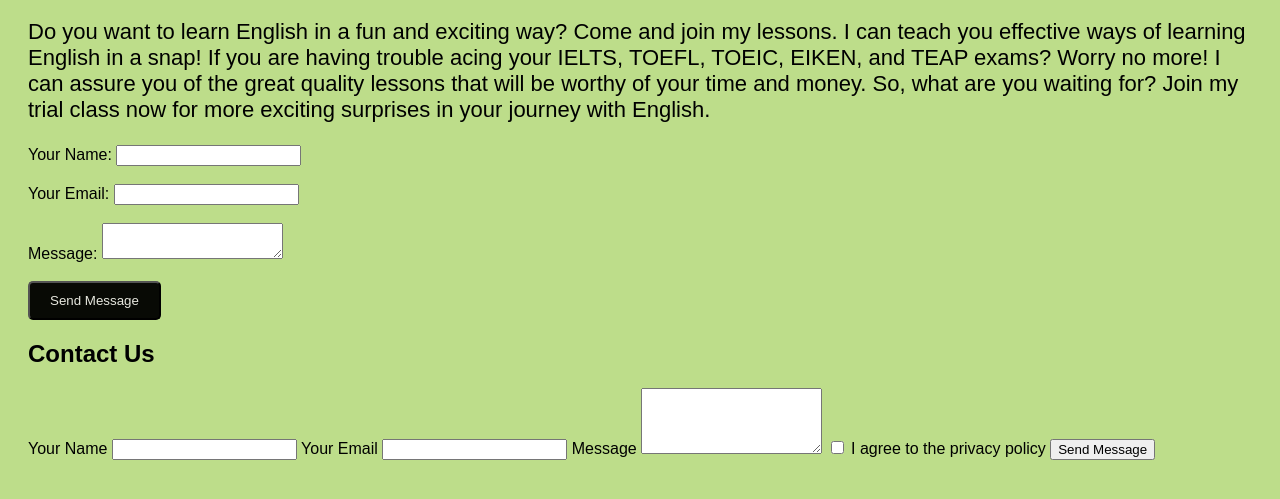
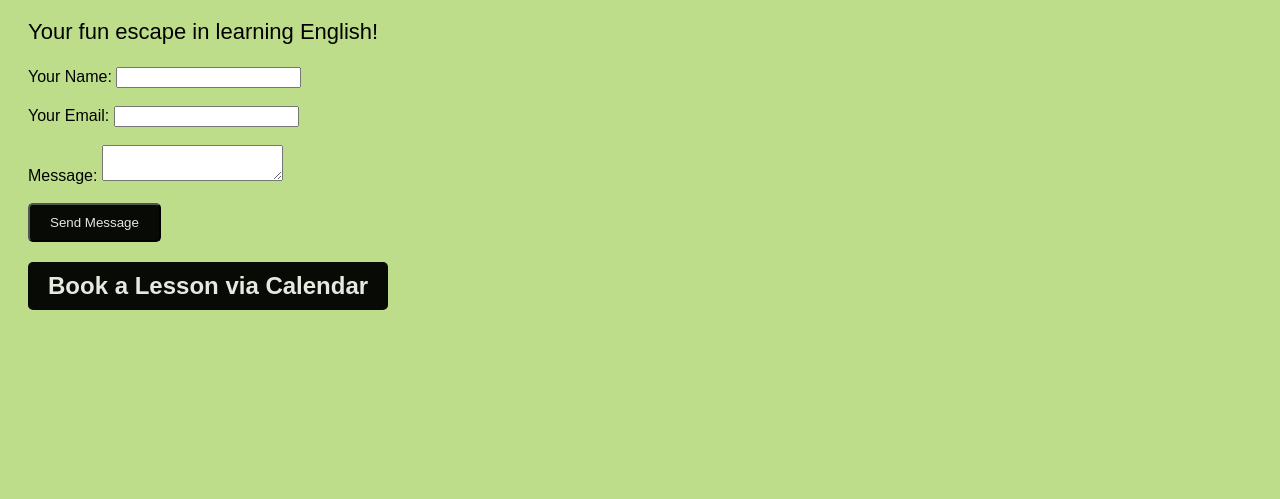
Before and after one commit to RomeLane/my-esl-website, a plain HTML site: page index.html in a window 1280 px wide. Shown: the part 89-588 px from the top of the page. Drawn offline with Linux system fonts and the light colour scheme.

Commit message:
Add files via upload

```diff
--- a/index.html
+++ b/index.html
@@ -27,7 +27,7 @@
 </head>
 <body>
   <h1>Welcome to Utter English</h1>
-  <p>Do you want to learn English in a fun and exciting way? Come and join my lessons. I can teach you effective ways of learning English in a snap! If you are having trouble acing your IELTS, TOEFL, TOEIC, EIKEN, and TEAP exams? Worry no more! I can assure you of the great quality lessons that will be worthy of your time and money. So, what are you waiting for? Join my trial class now for more exciting surprises in your journey with English.</p>
+  <p> Your fun escape in learning English!</p>
   <form action=https://formspree.io/f/xgvadyon method="POST">
     <label>
       Your Name:
@@ -44,24 +44,4 @@
     <button type="submit" class="btn">Send Message</button>
   </form>
 
-
-<!-- Contact Form Section -->
-<h2>Contact Us</h2>
-<form action="your-backend-processing-script" method="POST">
-    <label for="name">Your Name</label>
-    <input type="text" id="name" name="name" required>
-
-    <label for="email">Your Email</label>
-    <input type="email" id="email" name="email" required>
-
-    <label for="message">Message</label>
-    <textarea id="message" name="message" rows="4" required></textarea>
-
-    <label for="privacy">
-        <input type="checkbox" id="privacy" name="privacy" required> I agree to the privacy policy
-    </label>
-
-    <button type="submit">Send Message</button>
-</form>
-</body>
-</html>
+  <h2><a href="https://calendly.com/rmlnduenas" target="_blank" class="btn">Book a Lesson via Calendar</a></h2>
```
